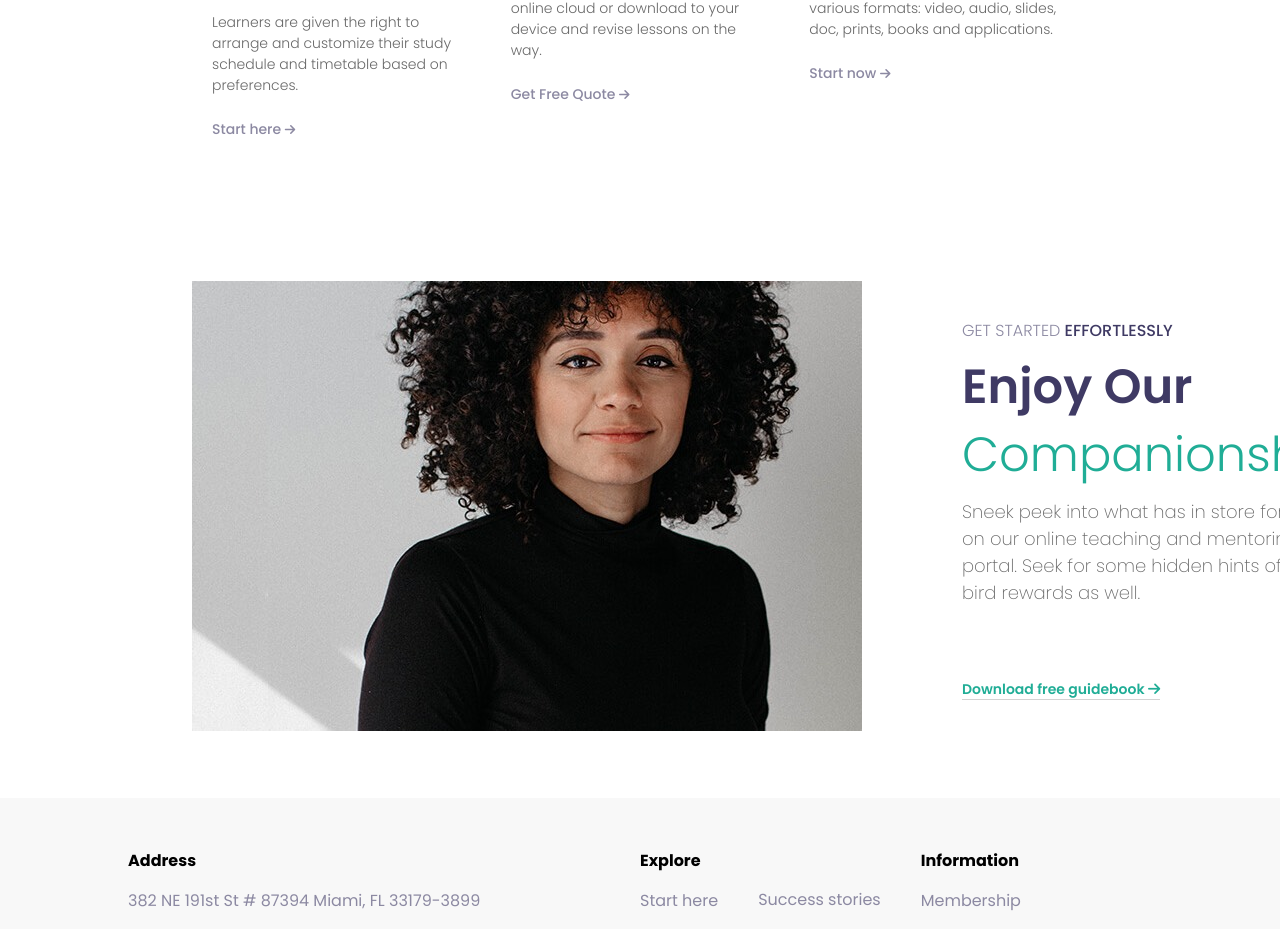
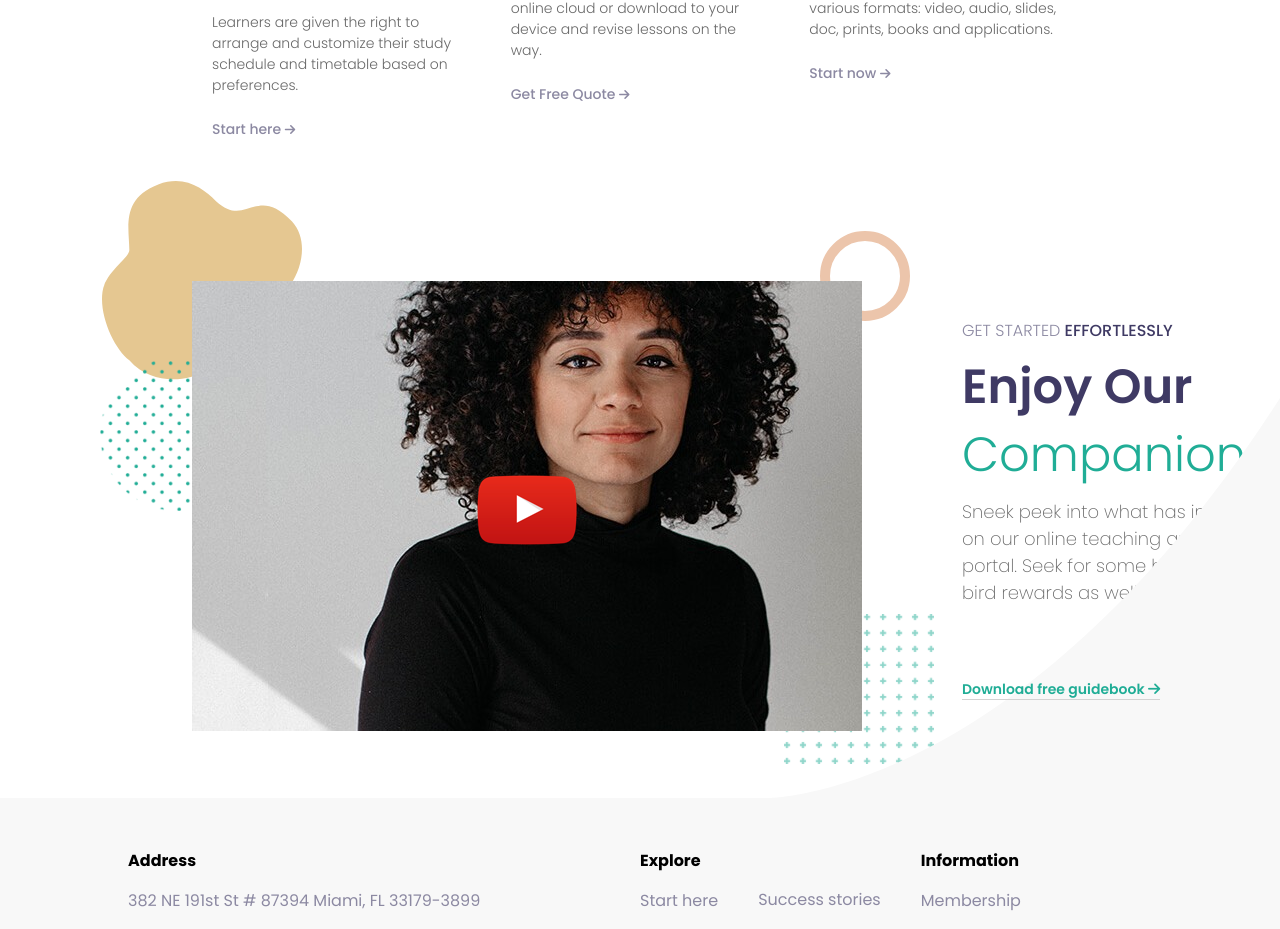
Before and after one commit to MicheleLafronza/proj-html-vuejs, a Vue app: page / in a window 1280 px wide. Shown: the part 2510-3439 px from the top of the page. Built offline with nearby package versions, Linux system fonts and the light colour scheme.

Commit message:
feat: course video section layout

```diff
--- a/src/pages/CoursePortalComponents/CourseVideoSection.vue
+++ b/src/pages/CoursePortalComponents/CourseVideoSection.vue
@@ -5,12 +5,58 @@ export default {
 </script>
 
 <template>
+  <div class="main-container">
+    <div class="bg-decoration">
+      <svg
+        xmlns="http://www.w3.org/2000/svg"
+        viewBox="0 0 100 100"
+        preserveAspectRatio="none"
+        height="315"
+      >
+        <path
+          class="elementor-shape-fill"
+          d="M 50 0 S75 0 100 100 L100 0"
+        ></path>
+      </svg>
+    </div>
     <div class="container">
       <div class="row">
         <!-- video section -->
-      <div class="video">
-        <div>
-          <img src="/Immagini/home-2-popup-video-poster.jpg" alt="" />
+        <div class="video-img">
+          <!-- immagini decorative -->
+          <svg
+            xmlns="http://www.w3.org/2000/svg"
+            version="1.1"
+            width="200px"
+            height="202px"
+            viewBox="0 0 200 202"
+            class="shape shape0"
+          >
+            <path
+              class="elementor-shape-fill"
+              d="M139.374493,198.087515 C155.702187,206.99353 190.724846,197.001323 197.677982,159.049528 C204.827153,120.027728 184.496324,118.997566 188.045232,104.801934 C202.287755,83.6528313 204.827153,56.662651 190.073179,40.4146034 C153.570125,2.39058926 144.444362,48.0194062 114.025151,20.1351292 C101.727304,7.83728238 83.0989526,-6.73517414 56.2286492,3.40456297 C18.2385839,17.7404371 27.3303985,47.659333 27.3303985,69.3128542 C27.3303985,76.9370868 3.11408002,91.2696589 0.460095291,110.885776 C-2.88628833,135.619549 12.6277797,168.175291 27.3303985,179.329002 C50.6517938,205.692318 86.6478605,199.608476 102.87144,190.482713 C116.802125,182.646702 128.220783,192.003673 139.374493,198.087515 Z"
+            ></path>
+          </svg>
+          <img
+            class="shape shape1"
+            src="/Immagini/maxcoach-shape-05-150x150.png"
+            alt=""
+          />
+          <img
+            class="shape shape2"
+            src="/Immagini/maxcoach-shape-07-150x150.png"
+            alt=""
+          />
+
+          <div class="shape round"></div>
+          <!-- ********************************* -->
+          <div class="video-btn">
+            <img
+              class="image"
+              src="/Immagini/home-2-popup-video-poster.jpg"
+              alt=""
+            />
+            <img class="yt-logo" src="/Immagini/icon-youtube-play.png" alt="" />
           </div>
         </div>
         <!-- content section -->
@@ -22,8 +68,8 @@ export default {
           </div>
           <div class="content-text">
             Sneek peek into what has in store for you on our online teaching and
-          mentoring portal. Seek for some hidden hints of early-bird rewards as
-          well.
+            mentoring portal. Seek for some hidden hints of early-bird rewards
+            as well.
           </div>
           <div class="link">
             <a href="#"
@@ -33,11 +79,31 @@ export default {
         </div>
       </div>
     </div>
+  </div>
 </template>
 
 <style lang="scss" scoped>
 @use "/src/style/partials/mixins" as *;
 @use "/src/style/partials/variables" as *;
+
+.main-container {
+  position: relative;
+  .bg-decoration {
+    width: 80%;
+    height: 400px;
+    position: absolute;
+    bottom: 0;
+    right: 0;
+
+    svg {
+      width: 100%;
+      height: 100%;
+      transform: rotate(180deg);
+      transform: scaley(-1);
+      fill: $carousel-bg;
+    }
+  }
+}
 
 .container {
   width: 70%;
@@ -52,7 +118,65 @@ export default {
   gap: 100px;
 }
 
+.video-img {
+  position: relative;
+
+  .video-btn {
+    position: relative;
+    overflow: hidden;
+    .yt-logo {
+      cursor: pointer;
+      position: absolute;
+      top: 50%;
+      left: 50%;
+      transform: translate(-50%, -50%);
+    }
+
+    .image {
+      transition: scale 1.5s;
+    }
+
+    &:hover .image {
+      scale: 1.1;
+      cursor: pointer;
+    }
+  }
+
+  // immagini decorative
+  .shape {
+    z-index: -1;
+    position: absolute;
+  }
+
+  .shape0 {
+    fill: #e5c791;
+    top: -100px;
+    left: -90px;
+  }
+
+  .shape1 {
+    top: 80px;
+    left: -92px;
+  }
+
+  .shape2 {
+    right: -72px;
+    bottom: -26px;
+  }
+
+  .round {
+    width: 90px;
+    height: 90px;
+    border: 10px solid #ecc5ab;
+    border-radius: 50%;
+    position: absolute;
+    top: -50px;
+    right: -48px;
+  }
+}
+
 .content {
+  flex: 1;
   .sub-title {
     @include sub-title;
     margin-bottom: 10px;
```
Also changed, not shown: public/Immagini/c79bf6ea-d0d0-41a3-a28e-350f2883f9a9.svg (added). Lines whose indentation alone changed are shown as unchanged.
